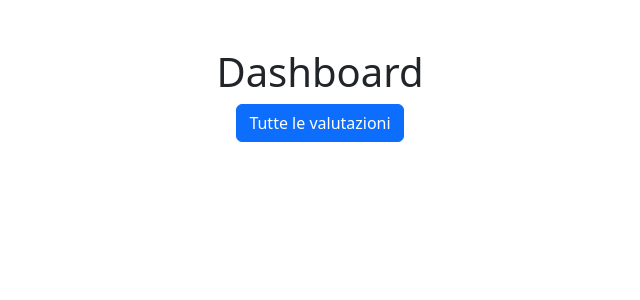
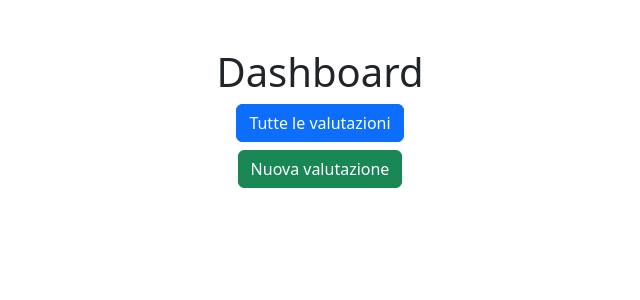
Before and after one commit to andrearanica/movimentazione-manuale, a PHP site: page /admin.php in a window 1280 px wide. Shown: the part 68-368 px from the top of the page, without its empty margins (320-960 px from the left). Run offline with PHP 8.4, Linux system fonts and the light colour scheme; a user stored in the database is signed in.

Commit message:
🚧 Add evaluation form

```diff
--- a/admin.php
+++ b/admin.php
@@ -20,6 +20,7 @@ session_start();
         <btn id="getAllEvaluationsButton" class="btn btn-primary">Tutte le valutazioni</btn>
         <center><div class="row" id="showAllEvaluations">
         </div></center>
+        <?php require('./components/newEvaluation.php'); ?>
     </div>
     <script src="https://ajax.googleapis.com/ajax/libs/jquery/3.6.3/jquery.min.js"></script>
     <script src="script.js"></script>
--- /dev/null
+++ b/components/newEvaluation.php
@@ -0,0 +1,42 @@
+<button type="button" class="btn btn-success my-2" id="newEvaluationButton" data-bs-toggle="modal" data-bs-target="#newEvaluationModal">
+  Nuova valutazione
+</button>
+
+<div class="modal fade" id="newEvaluationModal" tabindex="-1">
+  <div class="modal-dialog">
+    <div class="modal-content">
+      <div class="modal-header">
+        <h1 class="modal-title fs-5" id="exampleModalLabel">Nuova valutazione</h1>
+        <button type="button" class="btn-close" data-bs-dismiss="modal" aria-label="Close"></button>
+      </div>
+      <div class="modal-body">
+        <label for="businessName">Ragione sociale</label>
+        <input class="form-control my-2" name="businessName" id="businessName">
+        <label for="heightFromGround">Altezza da terra delle mani all'inizio del sollevamento</label>
+        <select class="form-control my-2" name="heightFromGround" id="heightFromGround">
+
+        </select>
+        <label for="verticalDistance">Distanza verticale di spostamento del peso fra inizio e fine sollevamento</label>
+        <select class="form-control my-2" name="verticalDistance" id="verticalDistance">
+
+        </select>
+        <label for="horizontalDistance">Distanza orizzontale tra mani e punto di mezzo delle caviglie</label>
+        <select class="form-control my-2" name="horizontalDistance" id="horizontalDistance">
+
+        </select>
+        <label for="angularDisplacement">Dislocazione angolare del peso in gradi</label>
+        <select class="form-control my-2" name="angularDisplacement" id="angularDisplacement">
+
+        </select>
+        <label for="gripValue">Giudizio sulla presa del carico</label>
+        <select class="form-control my-2" name="gripValue" id="gripValue">
+        </select>
+        <label for="frequency">Frequenza dei gesti</label>
+        <input class="form-control my-2" name="frequency" id="frequency">
+      </div>
+      <div class="modal-footer">
+        <button type="button" class="btn btn-success">Aggiungi</button>
+      </div>
+    </div>
+  </div>
+</div>
```
